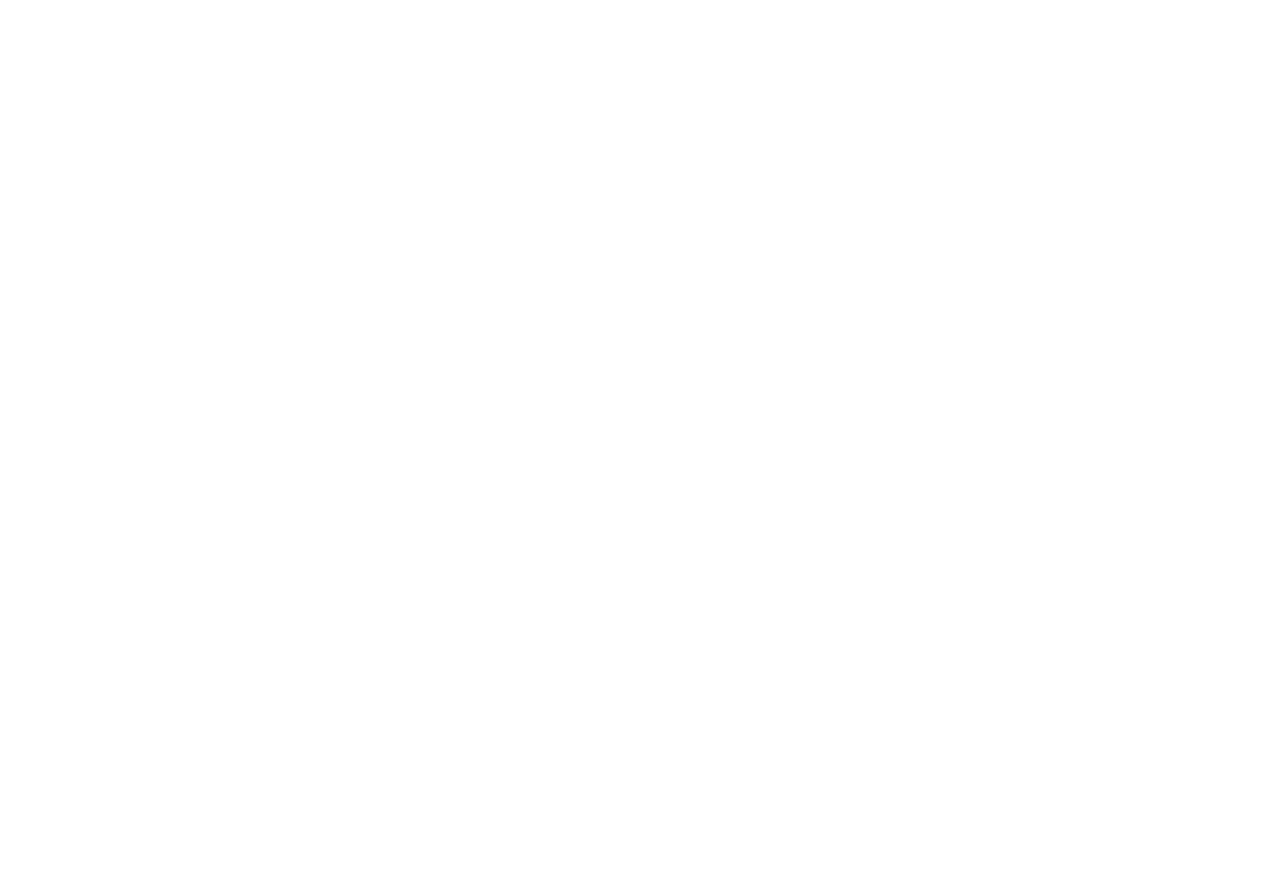
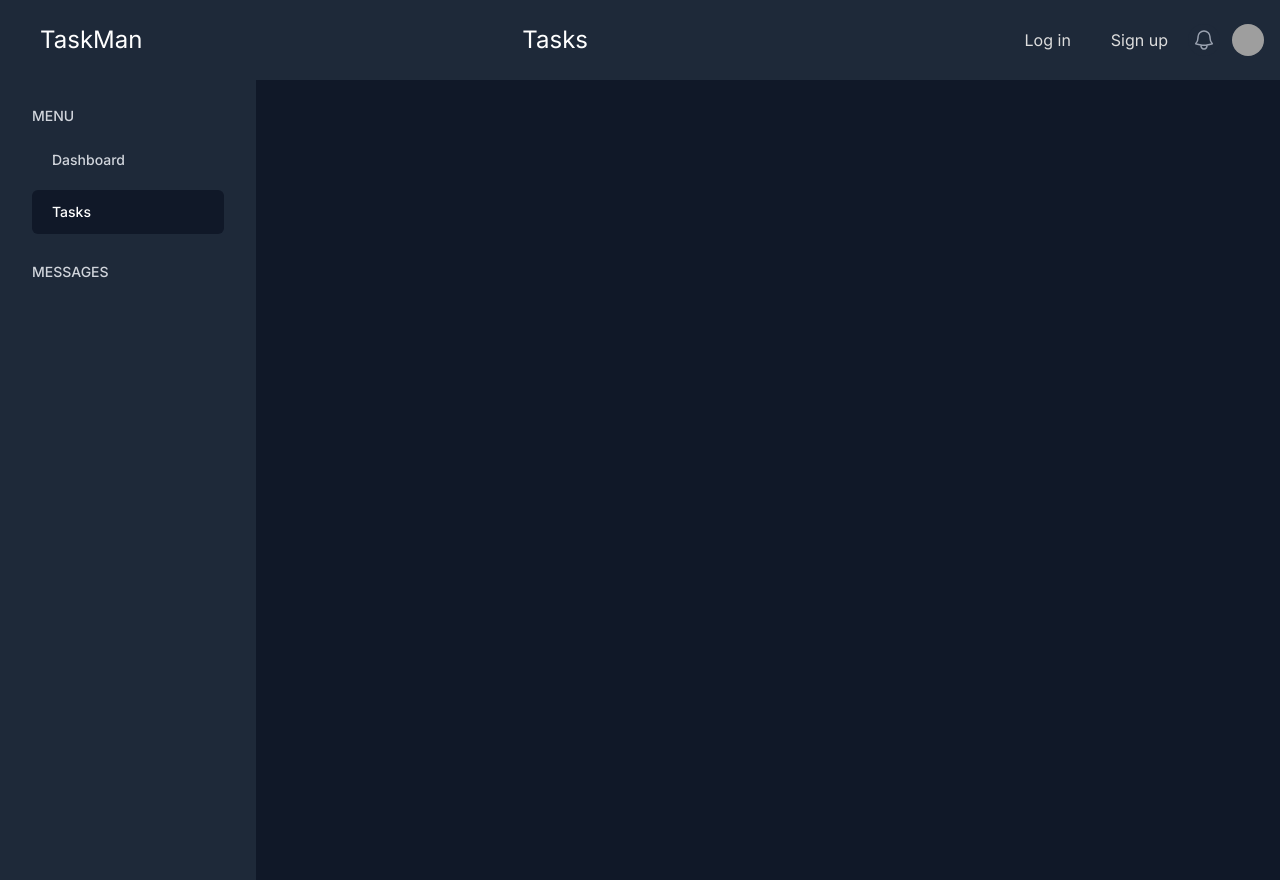
Before and after one commit to ava-xmas/taskman, a React (Vite) app in the folder frontend/: page /tasks in a window 1280 px wide. Before the commit this address had no page. Before the commit the page ends 800 px from the top, so only its background shows below. Built offline with nearby package versions, Linux system fonts and the light colour scheme; grey boxes are pictures that could not be loaded.

Commit message:
minor changes

```diff
--- a/frontend/src/App.jsx
+++ b/frontend/src/App.jsx
@@ -8,6 +8,7 @@
 import Layout from './pages/Layout.jsx'
 import LandingPage from './pages/LandingPage.jsx'
 import Dashboard from './pages/Dashboard.jsx'
+import TaskPage from './pages/TaskPage.jsx'
 // routing
 import { BrowserRouter, Routes, Route } from 'react-router-dom';
 
@@ -20,6 +21,7 @@
         {/* route paths combine with the parent */}
         <Route path='/' element={<Layout><LandingPage /></Layout>} />
         <Route path='/dashboard' element={<Layout><Dashboard /></Layout>} />
+        <Route path='/tasks' element={<Layout><TaskPage /></Layout>} />
       </Routes>
     </BrowserRouter>
   )
--- a/frontend/src/pages/LandingPage.jsx
+++ b/frontend/src/pages/LandingPage.jsx
@@ -1,4 +1,3 @@
-import Navbar from "../components/Navbar.jsx";
 import ButtonComponent from "../components/Button.jsx";
 
 const featureBullets = [
--- a/frontend/src/pages/TaskPage.jsx
+++ b/frontend/src/pages/TaskPage.jsx
@@ -0,0 +1,19 @@
+import ButtonComponent from "../components/Button.jsx";
+
+const user = {};
+
+const divClasses = "rounded-lg bg-gray-800 h-[150px] flex justify-center items-center";
+
+const TaskPage = () => {
+    return (
+        <>
+            <div className="w-full h-full bg-gray-900 flex flex-col justify-start items-center">
+                <div className="p-3 m-3 w-full grid grid-cols-2 sm:grid-cols-3 md:grid-cols-4 gap-4">
+
+                </div>
+            </div >
+        </>
+    )
+}
+
+export default TaskPage
```
Also changed, not shown: 1 other file (tests, documents, lock files or other folders).
